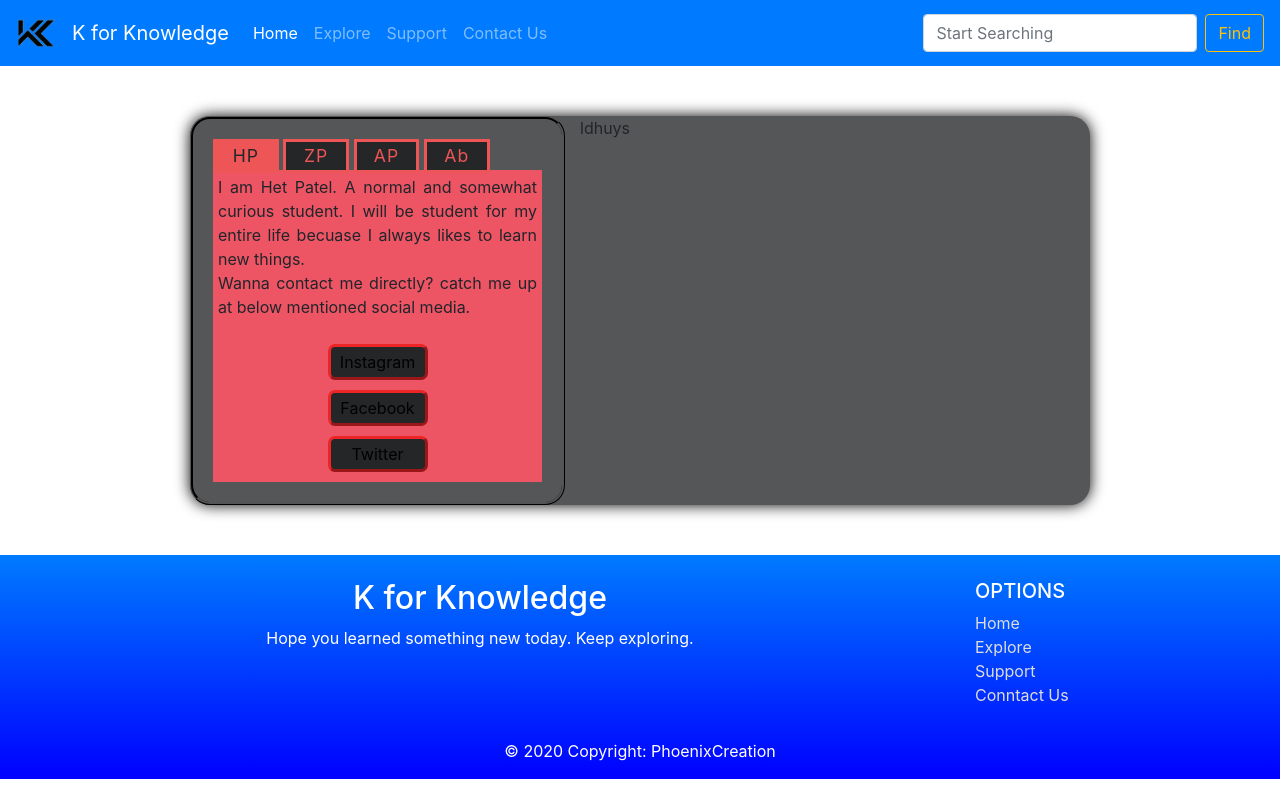
After one commit to PhoenixCreation/kforknowledge, a Django app: page /contact in a window 1280 px wide. The commit adds this page. Run offline with Django 3.2, Linux system fonts and the light colour scheme; some libraries are stand-ins or nearby versions; some web fonts are replaced.

Commit message:
started contact page

```diff
--- a/gettingstarted/urls.py
+++ b/gettingstarted/urls.py
@@ -10,4 +10,5 @@ urlpatterns = [
     path("", view.index,name="index"),
     path("explore", view.explore, name="explore"),
     path("course/<int:id>", view.course, name="course"),
+    path("contact", view.contact, name="contact"),
 ]
--- /dev/null
+++ b/knowledgeapp/static/contact/css/contact.css
@@ -0,0 +1,77 @@
+main{
+  background-color: white;
+}
+.mainbox{
+  max-width: 900px;
+  margin-left: auto;
+  margin-right: auto;
+  margin-top: 50px;
+  margin-bottom: 50px;
+  background-color: #555657;
+  border-radius: 20px;
+  box-shadow: 0 0 15px black;
+  border-color: white;
+}
+.dev-category button{
+  text-transform: capitalize;
+  border: 3px solid #ED5556;
+  color: #ED5556;
+  font-size: 1.1rem;
+  letter-spacing: 1px;
+  background-color: #252627;
+  outline: none;
+  cursor: pointer;
+  width: 20%;
+  overflow: hidden;
+}
+div[class^='category-']{
+  background-color: #ED5565;
+  margin-top: -3px;
+}
+.showCategory{
+  display: block;
+}
+.hideCategory{
+  display: none;
+}
+.mainbox .col-5{
+  padding: 20px;
+  border-radius: 20px;
+  border-color: black;
+  border-style: ridge;
+
+
+}
+.dev-category .active{
+  color: #252627;
+  background-color: #ED5556;
+}
+.dev-desc {
+  padding: 5px;
+  text-align: justify;
+}
+.socials{
+  padding: 10px;
+  display: flex;
+  flex-direction: column;
+  align-items: center;
+}
+.social{
+  margin-top: 10px;
+}
+.social a{
+  width: 100%;
+}
+.social button{
+  border-width: 3px;
+  border-color: #ED2526;
+  border-radius: 7px;
+  background-color: #252627;
+  width: 100px;
+  padding-top: 3px;
+  padding-bottom: 3px;
+}
+.social button:hover{
+  border-color: #000;
+  background-color: #ED2526;
+}
--- a/knowledgeapp/static/explore/js/explore.js
+++ b/knowledgeapp/static/explore/js/explore.js
@@ -19,6 +19,9 @@ $('#searchbox').on('keypress', function (e) {
 function keyuped(e) {
   allow_only(e.value)
 }
+function searchbuttonclicked(){
+  allow_only(searchbox.values)
+}
 function allow_only(e) {
   console.log(e);
   var cntr = 1
--- /dev/null
+++ b/knowledgeapp/templates/contact.html
@@ -0,0 +1,139 @@
+{% extends 'layout.html'%}
+{% block content %}
+<main>
+  <div class="container-fluid">
+    <div class="row mainbox">
+      <div class="col-5">
+        <div class="developers-box">
+          <div class="dev-category">
+            <button type="button" name="button" onclick="showDevInfo(this)" id="het" class="active">HP</button>
+            <button type="button" name="button" onclick="showDevInfo(this)" id="zeel">ZP</button>
+            <button type="button" name="button" onclick="showDevInfo(this)" id="arpit">AP</button>
+            <button type="button" name="button" onclick="showDevInfo(this)" id="abhi">Ab</button>
+          </div>
+          <div class="category-het showCategory">
+            <div class="dev-desc">
+              I am Het Patel. A normal and somewhat curious student.
+              I will be student for my entire life becuase I always likes to learn new things.<br>
+              Wanna contact me directly? catch me up at below mentioned social media.
+            </div>
+            <div class="socials">
+              <div class="social">
+                <a href="https://www.instagram.com/het_patel_285" target="_blank">
+                  <button type="button" name="button">Instagram</button>
+                </a>
+              </div>
+              <div class="social">
+                <a href="https://www.facebook.com/patel.het.106" target="_blank">
+                  <button type="button" name="button">Facebook</button>
+                </a>
+              </div>
+              <div class="social">
+                <a href="https://www.twitter.com/PhoenixCrea2ion" target="_blank">
+                  <button type="button" name="button">Twitter</button>
+                </a>
+              </div>
+            </div>
+          </div>
+          <div class="category-zeel hideCategory">
+            I am Zeel Patel and I am ______ and ________ type of person.
+            I want to __________________________________________________
+            Wanna contact me directly? catch me up at below mentioned social media.
+            <div class="socials">
+              <div class="social">
+                <a href="https://www.instagram.com/het_patel_285">
+                  <button type="button" name="button">Instagram</button>
+                </a>
+              </div>
+              <div class="social">
+                <a href="https://www.instagram.com/het_patel_285">
+                  <button type="button" name="button">Instagram</button>
+                </a>
+              </div>
+              <div class="social">
+                <a href="https://www.instagram.com/het_patel_285">
+                  <button type="button" name="button">Instagram</button>
+                </a>
+              </div>
+            </div>
+          </div>
+          <div class="category-arpit hideCategory">
+            I am Arpit Patel and I am ______ and ________ type of person.
+            I want to __________________________________________________
+            Wanna contact me directly? catch me up at below mentioned social media.
+            <div class="socials">
+              <div class="social">
+                <a href="https://www.instagram.com/het_patel_285">
+                  <button type="button" name="button">Instagram</button>
+                </a>
+              </div>
+              <div class="social">
+                <a href="https://www.instagram.com/het_patel_285">
+                  <button type="button" name="button">Instagram</button>
+                </a>
+              </div>
+              <div class="social">
+                <a href="https://www.instagram.com/het_patel_285">
+                  <button type="button" name="button">Instagram</button>
+                </a>
+              </div>
+            </div>
+          </div>
+          <div class="category-abhi hideCategory">
+            I am Abhisek Patel and I am ______ and ________ type of person.
+            I want to __________________________________________________
+            Wanna contact me directly? catch me up at below mentioned social media.
+            <div class="socials">
+              <div class="social">
+                <a href="https://www.instagram.com/het_patel_285">
+                  <button type="button" name="button">Instagram</button>
+                </a>
+              </div>
+              <div class="social">
+                <a href="https://www.instagram.com/het_patel_285">
+                  <button type="button" name="button">Instagram</button>
+                </a>
+              </div>
+              <div class="social">
+                <a href="https://www.instagram.com/het_patel_285">
+                  <button type="button" name="button">Instagram</button>
+                </a>
+              </div>
+            </div>
+          </div>
+        </div>
+      </div>
+
+      <div class="col-7">
+        ldhuys
+      </div>
+    </div>
+  </div>
+</main>
+<link rel="stylesheet" href="../static/contact/css/contact.css">
+<script type="text/javascript">
+const showDevInfo = event => {
+  const getId = event.id;
+
+  const links = document.querySelectorAll('.dev-category button')
+  for (var i = 0; i < links.length; i++) {
+    if(links[i].hasAttribute("class")){
+      links[i].classList.remove('active')
+    }
+  }
+  event.classList.add('active')
+
+  const getCategory = document.querySelector('.category-'+getId)
+  const categories = document.querySelectorAll('div[class ^= "category-"]')
+  for (var i = 0; i < categories.length; i++) {
+    if(categories[i].hasAttribute('class')){
+      categories[i].classList.remove('showCategory')
+      categories[i].classList.add('hideCategory')
+    }
+  }
+
+  getCategory.classList.remove('hideCategory')
+  getCategory.classList.add('showCategory')
+}
+</script>
+{% endblock %}
--- a/knowledgeapp/templates/explore.html
+++ b/knowledgeapp/templates/explore.html
@@ -9,7 +9,7 @@
     <form class="search-form" method="post" onsubmit="return false">
       {% csrf_token%}
       <input onkeyup="keyuped(this)" type="text" name="searchbox" id="searchbox" class="form-control mr-sm-2" placeholder="start finding your course">
-      <button type="button" name="button" id="searchbutton" class="btn btn-outline-success">
+      <button onclick="searchbuttonclicked()" type="button" name="button" id="searchbutton" class="btn btn-outline-success">
         <svg width="1em" height="1em" viewBox="0 0 16 16" class="bi bi-search" fill="currentColor" xmlns="http://www.w3.org/2000/svg">
           <path fill-rule="evenodd" d="M10.442 10.442a1 1 0 0 1 1.415 0l3.85 3.85a1 1 0 0 1-1.414 1.415l-3.85-3.85a1 1 0 0 1 0-1.415z"/>
           <path fill-rule="evenodd" d="M6.5 12a5.5 5.5 0 1 0 0-11 5.5 5.5 0 0 0 0 11zM13 6.5a6.5 6.5 0 1 1-13 0 6.5 6.5 0 0 1 13 0z"/>
--- a/knowledgeapp/templates/layout.html
+++ b/knowledgeapp/templates/layout.html
@@ -43,7 +43,7 @@
           </li>
 
           <li class="nav-item">
-            <a class="nav-link" href="#">Contact Us</a>
+            <a class="nav-link" href="/contact">Contact Us</a>
           </li>
 
         </ul>
--- a/knowledgeapp/views.py
+++ b/knowledgeapp/views.py
@@ -9,8 +9,12 @@ def explore(req):
         "infos": Courses.objects.all()
     }
     return render(req,"explore.html",context = info)
+
 def course(req,id):
     info = {
         "infos": Courses.objects.get(id=id)
     }
     return render(req, "course.html", context = info)
+
+def contact(req):
+    return render(req, "contact.html")
```
